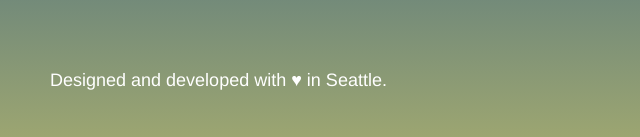
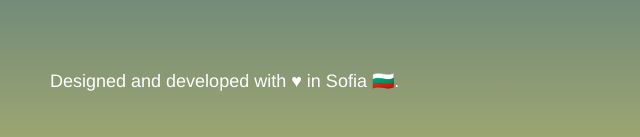
Before and after one commit to Yrkki/life-adapter, a website: page public/index.html in a window 1280 px wide. Shown: the part 660-797 px from the top of the page, 0-640 px from the left. Drawn offline with Linux system fonts and the light colour scheme.

Commit message:
feat(ui) localize

```diff
--- a/public/index.html
+++ b/public/index.html
@@ -65,7 +65,7 @@
     </div>
 
     <footer>
-        <p class="footer-contents">Designed and developed with <a href="https://aws.amazon.com/careers/devtools-jobs/">♥</a> in Seattle.</p>
+        <p class="footer-contents">Designed and developed with <a href="https://aws.amazon.com/careers/devtools-jobs/">♥</a> in Sofia 🇧🇬.</p>
     </footer>
 
     <script src="js/set-background.js"></script>
```
